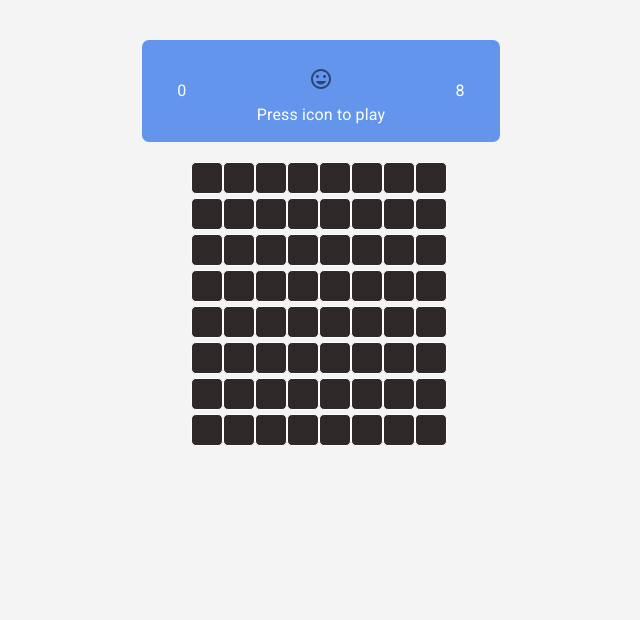
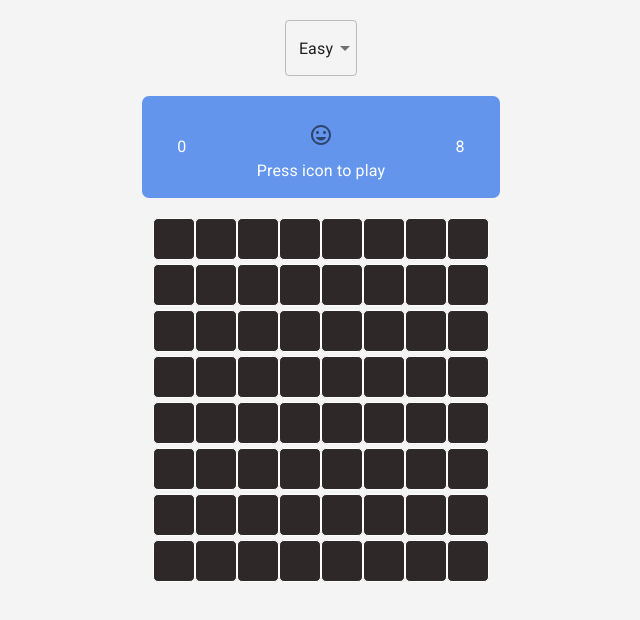
Before and after one commit to littlecastrum/minesweeper, a React (Create React App) app: page / in a window 1280 px wide. Shown: the top 620 px of the page, without its empty margins (319-959 px from the left). Built offline with nearby package versions, Linux system fonts and the light colour scheme.

Commit message:
Handling of difficulty of game

```diff
--- a/src/App.tsx
+++ b/src/App.tsx
@@ -1,6 +1,6 @@
-import React, { FunctionComponent, ChangeEvent, useState } from 'react';
+import React, { FunctionComponent, ChangeEvent, useEffect } from 'react';
 import { makeStyles } from '@material-ui/styles';
-import { Container } from '@material-ui/core';
+import { Container, Select, OutlinedInput, MenuItem } from '@material-ui/core';
 import { useLocalStorage } from './lib/helpers';
 
 import { Game } from './components';
@@ -21,12 +21,25 @@ const useStyles = makeStyles({
 
 const App: FunctionComponent = () => {
   const classes = useStyles()
-  const [window, setWindow] = useLocalStorage('window', { width: 8, height: 8});
-  const [mines, setMines] = useLocalStorage('mines', 8);
+
+  const [difficulty, setDifficulty] = useLocalStorage('difficulty', 8);
+
+  const handleChange = (event: ChangeEvent<{ value: unknown; }>) => {
+    setDifficulty(event.target.value)
+  }
 
   return (
     <Container className={classes.root}>
-      <Game window={window} mines={mines}/>
+      <Select
+        value={difficulty}
+        onChange={handleChange}
+        input={<OutlinedInput labelWidth={0} name="difficulty" id="outlined-difficulty-simple" />}
+      >
+        <MenuItem value={8}>Easy</MenuItem>
+        <MenuItem value={16}>Medium</MenuItem>
+        <MenuItem value={32}>Hard</MenuItem>
+      </Select>
+      <Game difficulty={difficulty} />
     </Container>
   );
 }
--- a/src/components/Game/Board.tsx
+++ b/src/components/Game/Board.tsx
@@ -6,7 +6,7 @@ import Cell from './Cell';
 
 const setStyles = (window: Window) => makeStyles({
   board: {
-    width: window.width * 32.5,
+    width: window.width * 42,
     margin: '0 auto'
   },
   cell: {
--- a/src/components/Game/Cell.tsx
+++ b/src/components/Game/Cell.tsx
@@ -9,10 +9,10 @@ const useStyles = makeStyles({
     background: '#7b7b7b',
     border: '1px solid #fff',
     float: 'left',
-    lineHeight: '30px',
-    height: '30px',
+    lineHeight: '40px',
+    height: '40px',
     textAlign: 'center',
-    width: '30px',
+    width: '40px',
     cursor: 'pointer',
     borderRadius: '5px',
     color: '#fff',
@@ -53,7 +53,7 @@ const Cell: FunctionComponent<Props> = ({ data, click, rightClick }) => {
 
   const getValue = (cellData: CellData) => {
     if (!isRevealed(cellData)) {
-      return cellData.flagged ? "🚩" : null;
+      return cellData.flagged ? "🏳️" : null;
     }
     if (isMined(cellData) && cellData.flagged) {
       return "❌";
--- a/src/components/Game/index.tsx
+++ b/src/components/Game/index.tsx
@@ -1,4 +1,4 @@
-import React, { FunctionComponent } from 'react';
+import React, { FunctionComponent, useEffect } from 'react';
 import { isEqual } from 'lodash';
 import { makeStyles } from '@material-ui/core';
 
@@ -11,7 +11,8 @@ import {
   getFlaggedCells,
   getCellsCount,
   revealEmpty,
-  useLocalStorage
+  useLocalStorage,
+  usePrevious
 } from '../../lib/helpers';
 
 import { GameState, Window, CellData, CellState } from '../../typings';
@@ -26,14 +27,27 @@ const useStyles = makeStyles({
 })
 
 interface Props {
-  window: Window;
-  mines: number
+  difficulty: number
 }
 
-export const Game: FunctionComponent<Props> = ({ window, mines }) => {
+export const Game: FunctionComponent<Props> = ({ difficulty }) => {
+  const [window, setWindow] = useLocalStorage('window', { width: difficulty, height: difficulty });
+  const [mines, setMines] = useLocalStorage('mines', difficulty);
   const [board, setBoard] = useLocalStorage('board', createBoard(window, mines));
   const [state, setState] = useLocalStorage('state', GameState.LOADING);
   const [minesCount, setMinesCount] = useLocalStorage('minesCount', mines);
+
+  useEffect(() => {
+    if (difficulty !== mines) {
+      const newWindow = { width: difficulty, height: difficulty };
+      const newMines = difficulty;
+      setBoard(createBoard(newWindow, newMines))
+      setState(GameState.LOADING)
+      setMinesCount(newMines)
+      setWindow(newWindow)
+      setMines(newMines)
+    }
+  });
 
   const classes = useStyles();
 
```
